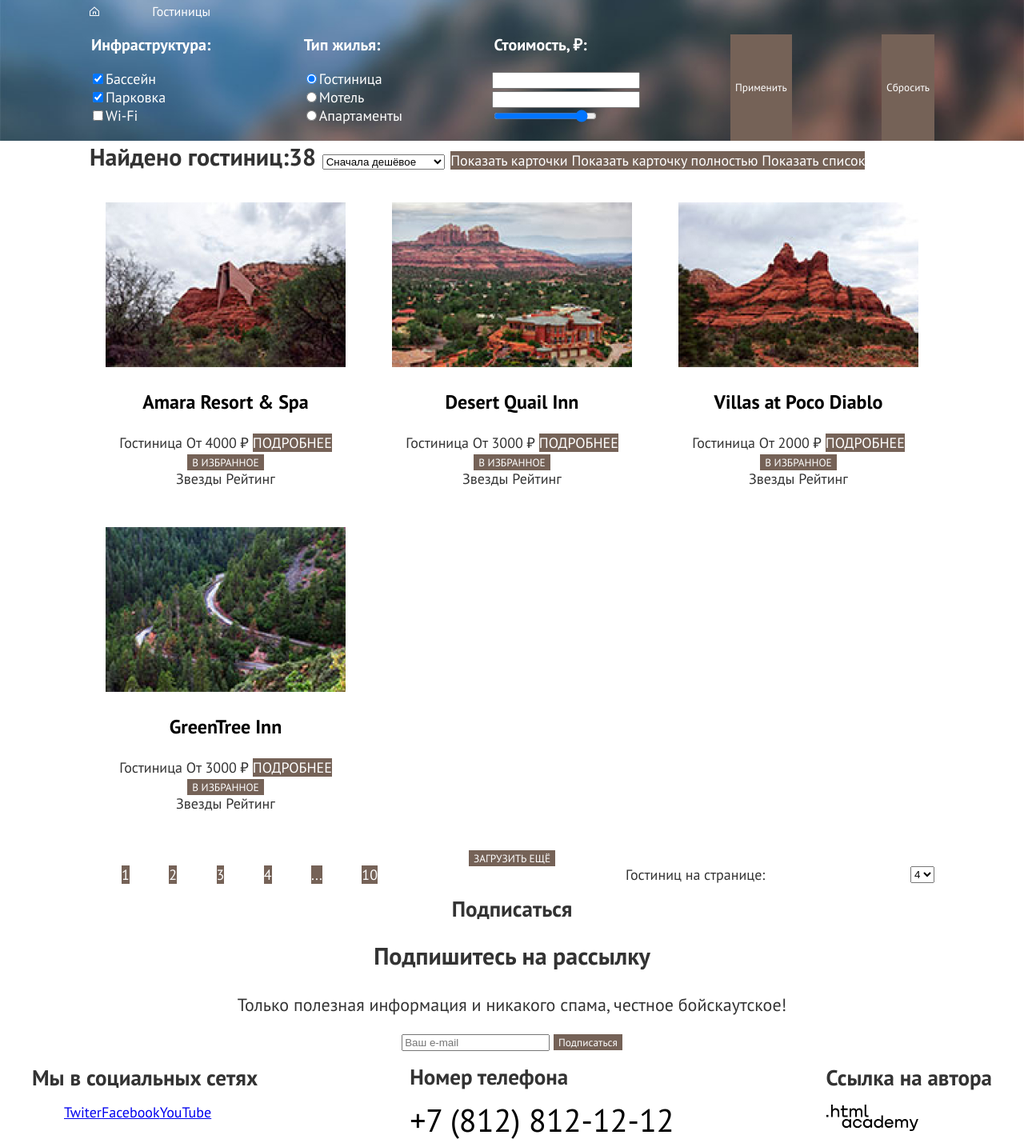
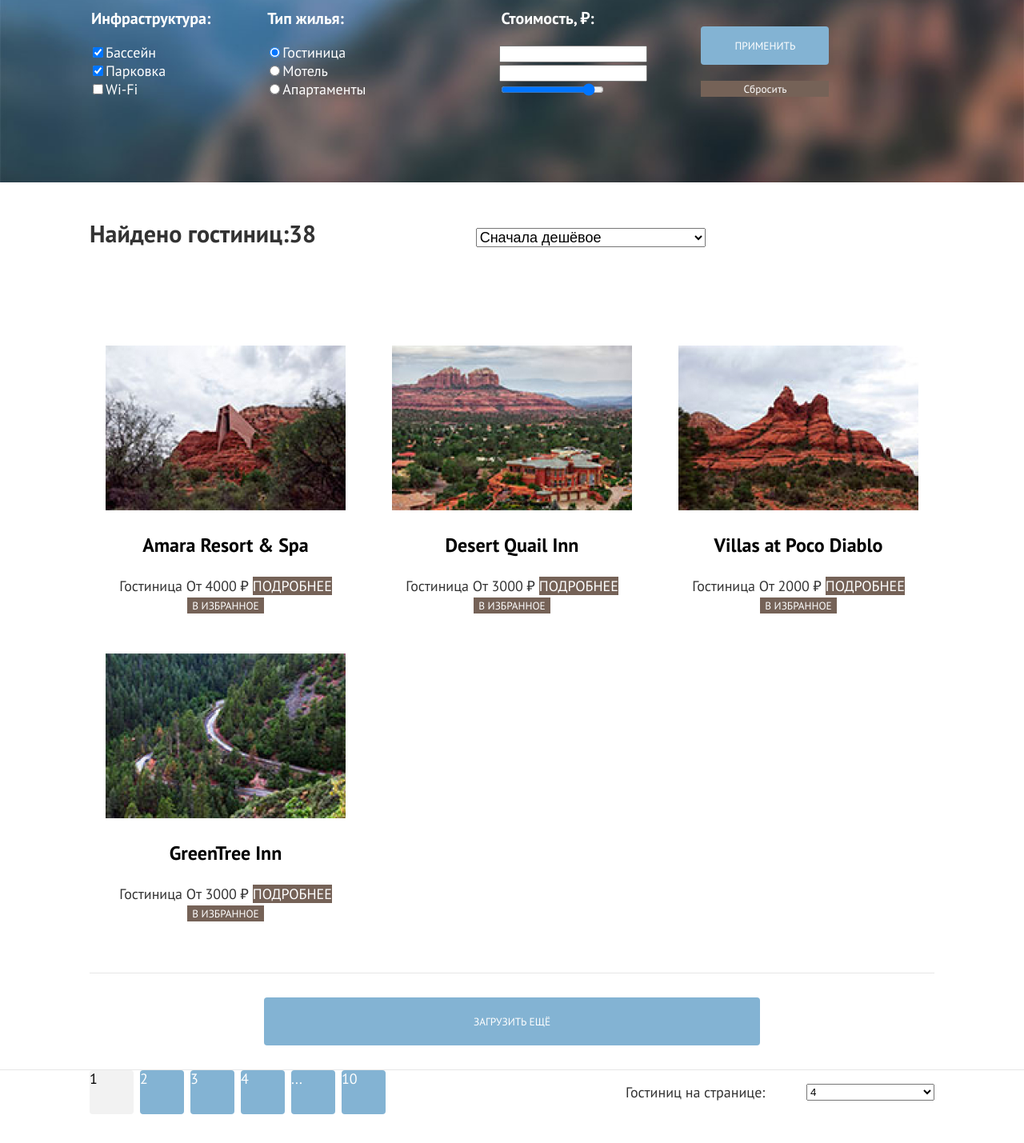
Before and after one commit to htmlacademy-htmlcss/1851765-sedona-33, a plain HTML site: page catalog.html in a window 1280 px wide. Shown: the part 245-1674 px from the top of the page at 80% size. Drawn offline with Linux system fonts and the light colour scheme.

Commit message:
микросетки на флексах для всех страниц

```diff
--- a/catalog.html
+++ b/catalog.html
@@ -112,29 +112,33 @@
                     </li>
                 </ul>
             </fieldset>
+            <div class="filter-buttons-container">
               <button class="button button-apply" type="submit">Применить</button>
               <button class="button button-reset" type="reset">Сбросить</button>
+            </div>
           </form>
         </div>
       </section>
       <section class="sorting">
         <div class="inner-container">
-          <label class="sorting-title">Найдено гостиниц:<span class="sorting-quantity">38</span></h2>
+          <label class="sorting-title">Найдено гостиниц:<span class="sorting-quantity">38</span>
             <select class="select-control">
                 <option value="cheap">Сначала дешёвое</option>
                 <option value="popular">Сначала популярное</option>
                 <option value="expensive">Сначала дорогое</option>
               </select>
         </label>
-        <a href="#" class="button button-active">
+        <div class="container-button-show">
+          <a href="#" class="button-show button-active">
             <span class="visually-hidden">Показать карточки</span>
           </a>
-          <a class="button" href="#">
+          <a class="button-show" href="#">
             <span class="visually-hidden">Показать карточку полностью</span>
           </a>
-          <a class="button" href="#">
+          <a class="button-show" href="#">
             <span class="visually-hidden">Показать список</span>
           </a>
+        </div>
         </div>
       </section>
       <section class="products">
@@ -205,16 +209,16 @@
                 </div>
               </li>
         </ul>
-        <button class="button pagination-show-more" type="button">ЗАГРУЗИТЬ ЕЩЁ</button>
+        <button class="button show-more" type="button">ЗАГРУЗИТЬ ЕЩЁ</button>
         </div>
       </section>
       <section class="pagination inner-container">
           <ol class="pagination-list">
             <li class="pagination-item">
-              <a class="button pagination-link pagination-current">1</a>
+              <a class="button pagination-link pagination-current" href="#">1</a>
             </li>
             <li class="pagination-item">
-              <a class="button pagination-link">2</a>
+              <a class="button pagination-link" href="#">2</a>
             </li>
             <li class="pagination-item">
               <a class="button pagination-link" href="#">3</a>
@@ -240,7 +244,7 @@
       <section class="subscribe-catalog">
           <h2 class="visually-hidden">Подписаться</h2>
           <h3 class="subscribe-catalog-title">Подпишитесь на рассылку</h3>
-          <p class="subscribe-catalog-description">Только полезная информация и никакого спама, честное бойскаутское!</p>
+          <p class="subscribe-catalog-description">Только полезная информация и никакого спама,<br> честное бойскаутское!</p>
           <form class="subscribe-form" action="https://echo.htmlacademy.ru/" method="post">
             <input type="email" id="subscribe-date" name="subscribe-date" placeholder="Ваш e-mail">
             <button class="button button-submit" type="submit">Подписаться</button>
@@ -251,7 +255,7 @@
     <footer class="page-footer">
       <div class="page-footer-container">
         <section class="footer-social">
-          <h2 class="visiually-hidden">Мы в социальных сетях</h2>
+          <h2 class="visually-hidden">Мы в социальных сетях</h2>
           <ul class="footer-social-list">
             <li class="footer-social-item">
               <a class="footer-social-pic" href="#">
@@ -271,11 +275,11 @@
           </ul>
         </section>
         <section class="footer-tel">
-          <h2 class="visiually-hidden">Номер телефона</h2>
+          <h2 class="visually-hidden">Номер телефона</h2>
           <a class="footer-tel-link" href="tel:+78128121212"><span class="footer-tel-text">+7 (812) 812-12-12</span></a>
         </section>
         <section class="footer-about">
-          <h2 class="visiually-hidden">Ссылка на автора</h2>
+          <h2 class="visually-hidden">Ссылка на автора</h2>
           <a class="htmlacademy-link" href="https://htmlacademy.ru/"><img class="footer-about-pic" src="images/logo_htmlacademy.svg" width="115" height="34" alt="логотип HTML Academy"></a>
         </section>
       </div>
--- a/styles/styles.css
+++ b/styles/styles.css
@@ -37,6 +37,16 @@
   .main-container{
       flex-grow: 1;
   }
+  .visually-hidden {
+    position: absolute;
+    width: 1px;
+    height: 1px;
+    margin: -1px;
+    padding: 0;
+    border: 0;
+    clip: rect(0 0 0 0);
+    overflow: hidden;
+  }
   .page-header{
       width: 1060px;
       display: flex;
@@ -48,32 +58,44 @@
       flex-grow: 1;
       display: flex;
       justify-content: space-between;
+      align-items: center;
   }
   .navigation-logo{
       margin-right: 30px;
   }
   .navigation-list{
       display: flex;
-      justify-content: space-between;
+      margin: 0;
+      padding: 0;
+      width: 500px;
+      flex-wrap: wrap;
+  }
+  .user-list{
+      display: flex;
+      justify-content: end;
+      flex-wrap: wrap;
+      width: 300px;
       margin: 0;
       padding: 0;
   }
-  .navigation-item{
-      margin-right: 34px;
-  }
-  .navigation-item:last-child{
-      margin-right: 0;
+  .user-item{
+      min-width: 42px;
+      min-height: 66px;
+      display: flex;
+      align-items: center;
   }
   .page-header li{
       list-style: none;
   }
   .navigation-link{
+    display: block;
     font-weight: 700;
     font-size: 20px;
     line-height: 26px;
     text-decoration: none;
     color: #000;
     text-align:center;
+    padding: 20px 17px;
   }
   .page-container{
     width: 1200px;
@@ -85,6 +107,8 @@
     background-repeat: no-repeat;
     background-color: #fff;
     text-align: center;
+    padding-top: 51px;
+    padding-bottom: 80px;
   }
   .logo{
     display: block;
@@ -96,11 +120,15 @@
     line-height: 36px;
     color: #000;
     text-transform: uppercase;
+    margin: 0 auto;
     margin-bottom: 31px;
+    width: 720px;
 }
 .promo-description{
     font-size: 22px;
     line-height: 36px;
+    width: 720px;
+    margin: 0 auto;
 }
 .advantages-item{
     list-style: none;
@@ -149,33 +177,65 @@
 }
 .search{
     text-align: center;
+    padding-top: 91px;
+    padding-bottom: 93px;
 }
 .search-title{
     font-weight: 700;
     font-size: 30px;
     line-height: 28px;
     color: #000;
+    text-transform: uppercase;
+    margin-bottom: 29px;
 }
 .search-description{
     font-size: 22px;
     line-height: 26px;
+    width: 720px;
+    margin: 0 auto;
+    margin-bottom: 56px;
+}
+.button-search{
+    display: block;
+    width: 575px;
+    height: 60px;
+    margin: 0 auto;
+    border-radius: 10px;
 }
 .subscribe{
     background-image: url("../images/subscribe-background.jpg");
     background-size: 100% auto;
     background-repeat: no-repeat;
     text-align: center;
+    padding: 94px 0;
+
 }
 .subscribe-title{
     font-weight: 700;
     font-size: 30px;
-    line-height: 28px;
+    line-height: 36px;
     color: #fff;
+    text-transform: uppercase;
+    margin: 0;
+    margin-bottom: 29px;
 }
 .subscribe-description{
     font-size: 22px;
     line-height: 26px;
     color: #fff;
+    margin: 0;
+    margin-bottom: 46px;
+}
+.subscribe-form{
+    width: 800px;
+    display: flex;
+    margin: 0 auto;
+}
+.button-submit{
+    width: 200px;
+}
+.page-footer{
+    padding:40px 0;
 }
 .page-footer-container{
     width: 1200px;
@@ -198,7 +258,14 @@
 .footer-social-list{
     display: flex;
     justify-content: space-between;
+    flex-wrap: wrap;
     width: 107px;
+    margin: 0;
+    padding: 0;
+}
+.footer-social-item{
+    width:20px;
+    height: 18px;
 }
 .inner-container{
     width: 1056px;
@@ -209,15 +276,21 @@
     background-size: 100% auto;
     background-repeat: no-repeat;
     color: #fff;
+    padding-top: 35px;
+    padding-bottom: 85px;
+    margin-bottom: 44px;
 }
 .filter-catalog{
     display: flex;
-    justify-content: space-between;
 }
 .filter-catalog-group{
     margin: 0;
     padding: 0;
     border: none;
+    margin-right: 67px;
+}
+.filter-catalog-group:nth-child(2){
+    margin-right: 167px;
 }
 .filter-catalog-list{
     padding: 0;
@@ -226,6 +299,8 @@
     font-weight: bold;
     font-size: 60px;
     line-height: 78px;
+    margin: 0;
+    margin-bottom: 5px;
 }
 .filter-catalog-title{
     font-weight: bold;
@@ -237,14 +312,74 @@
     font-size: 18px;
     line-height: 23px
 }
+.filter-buttons-container{
+    display: flex;
+    flex-direction: column;
+    justify-content: center;
+}
+.button-apply{
+    width: 160px;
+    background-color: #83B3D3;
+    border-radius: 4px;
+    margin-bottom: 20px;
+    height: 48px;
+    text-transform: uppercase;
+}
+.sorting{
+    margin-bottom: 53px;
+}
 .sorting-title{
     font-weight: 700;
     font-size: 30px;
     line-height: 39px;
 }
-.selection-control{
+.sorting-quantity{
+    margin-right: 192px;
+}
+.select-control{
     font-size: 18px;
-    line-height: 23px
+    line-height: 23px;
+    width: 287px;
+}
+.breadcrumbs-list{
+    display: flex;
+    justify-content: space-between;
+    width: 151px;
+    padding: 0;
+    margin: 0;
+    margin-bottom: 45px;
+}
+.breadcrumbs-item{
+    list-style: none;
+}
+.breadcrumbs-link{
+    text-decoration: none;
+    font-size: 16px;
+    line-height: 21px;
+}
+.container-button-show{
+    display: flex;
+}
+.button-show{
+    width: 48px;
+    height: 48px;
+    margin-right: 8px;
+}
+.button-show:last-child(){
+    margin-right: 0;
+}
+.products{
+    padding-bottom: 30px;
+    border-bottom: 1px solid #E6E6E6;
+}
+.product-list{
+    display: flex;
+    flex-wrap: wrap;
+    padding: 0;
+    margin: 0;
+    padding-bottom: 34px;
+    border-bottom: 1px solid #E6E6E6;
+    margin-bottom: 30px;
 }
 .product-card-title{
     font-weight: 700;
@@ -255,25 +390,6 @@
     font-size: 18px;
     line-height: 23px;
     color: #333333;
-}
-.breadcrumbs-list{
-    display: flex;
-    justify-content: space-between;
-    width: 151px;
-    padding: 0;
-}
-.breadcrumbs-item{
-    list-style: none;
-}
-.breadcrumbs-link{
-    text-decoration: none;
-    font-size: 16px;
-    line-height: 21px;
-}
-.product-list{
-    display: flex;
-    flex-wrap: wrap;
-    padding: 0;
 }
 .product-card{
     list-style: none;
@@ -290,23 +406,33 @@
     text-decoration: none;
     color: #000;
 }
-.pagination-show-more{
+.show-more{
     display: block;
     margin:0 auto;
+    width: 620px;
+    height: 60px;
+    background-color:#83B3D3;
+    border-radius: 4px;
 }
 .pagination{
     display: flex;
     justify-content: space-between;
+    margin-bottom: 73px;
+    align-items: center;
 }
 .pagination-list{
     margin: 0;
+    padding: 0;
     width: 320px;
     display: flex;
-    justify-content: space-between;
 }
 .pagination-item{
     list-style: none;
     margin: 0;
+    margin-right: 8px;
+}
+.pagination-item:last-child{
+    margin-right: 0;
 }
 .pagination-item-quantity{
     width: 386px;
@@ -314,8 +440,19 @@
     justify-content: space-between;
 }
 .pagination-link{
+    display: block;
     text-decoration: none;
     width: 55px;
+    height: 55px;
+    background-color: #83B3D3;
+    border-radius: 4px;
+}
+.pagination-current{
+    background-color: #F2F2F2;
+    color: #000;
+}
+.pagination-quantity-control{
+    width: 160px;
 }
 .subscribe-catalog{
     text-align: center;
@@ -323,9 +460,14 @@
 .subscribe-catalog-title{
     font-size: 30px;
     line-height: 36px;
+    margin: 0;
+    text-transform: uppercase;
+    margin-bottom: 46px;
 }
 .subscribe-catalog-description{
     font-size: 22px;
     line-height: 26px;
     color: #333333;
+    margin: 0;
+    margin-bottom: 46px;
 }
```
Also changed, not shown: index.html (+6 -6 lines).
